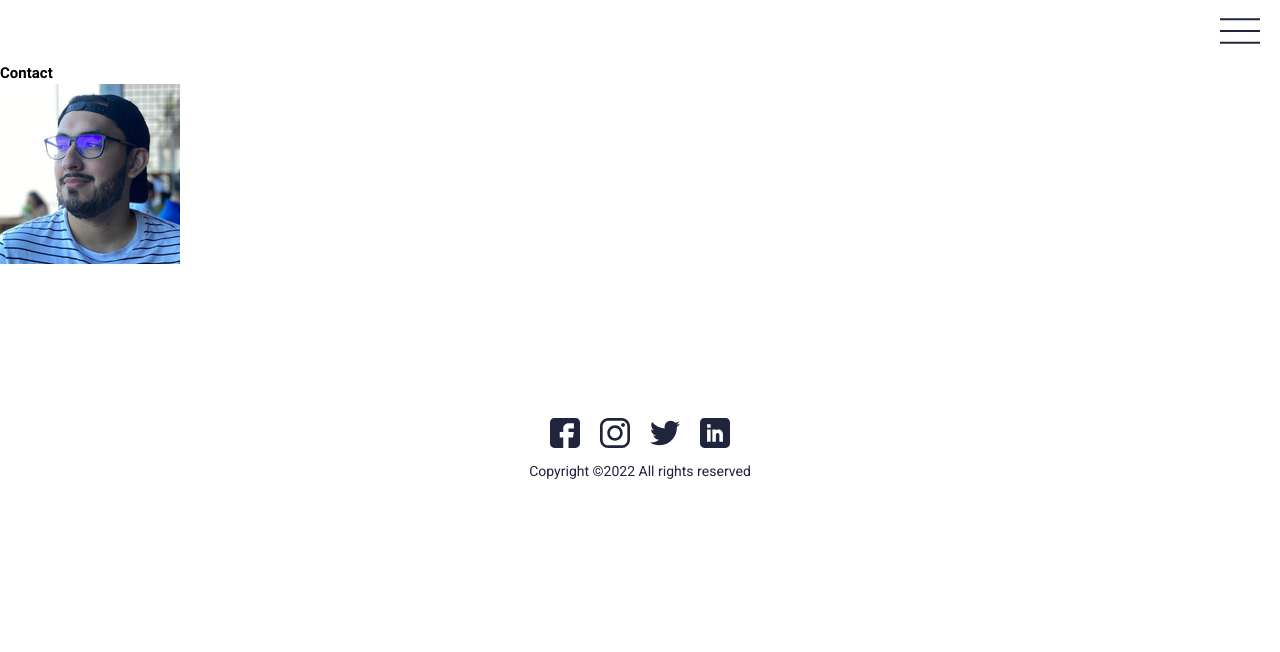
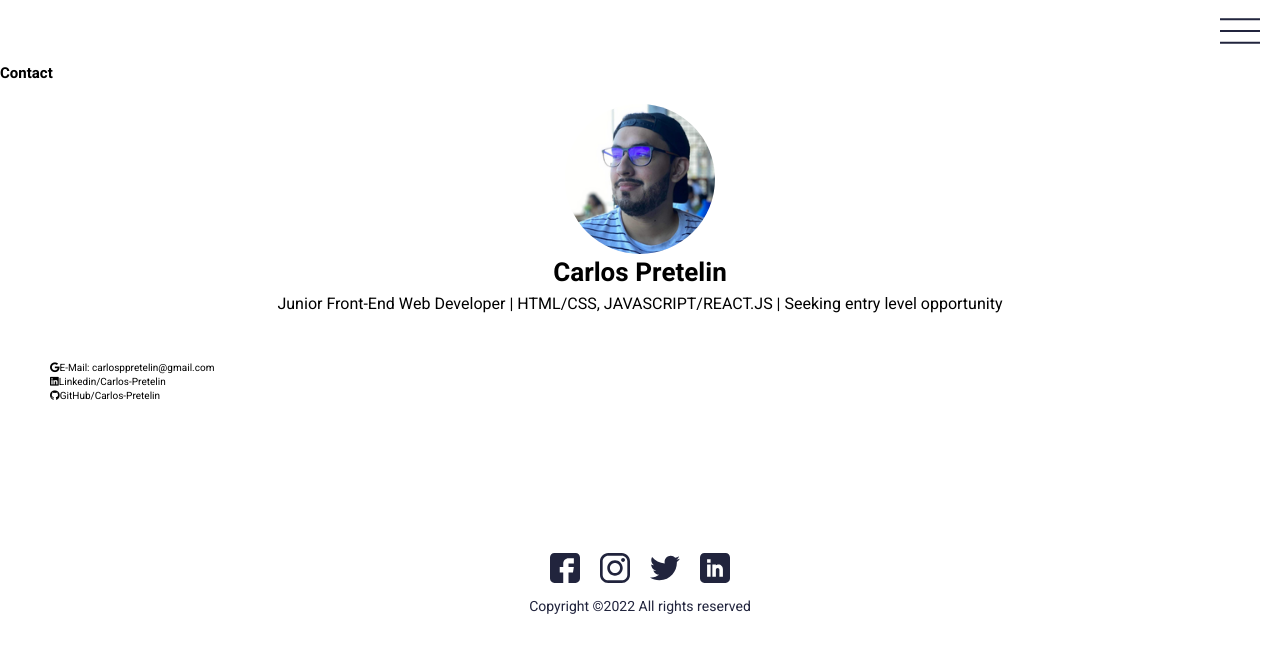
Before and after one commit to Carlos-Pretelin/Portfolio, a React app: page /Contact in a window 1280 px wide. Shown: the top 652 px of the page. Built offline with nearby package versions, Linux system fonts and the light colour scheme.

Commit message:
Contact css update

```diff
--- a/src/components/Works.jsx
+++ b/src/components/Works.jsx
@@ -37,12 +37,12 @@ const Works = ({project}) => {
         <p className='Works_title'>{project.name}</p>
 
         <div className='Works-labels'>
-            <span>{project.year}</span>
-            <span>React.Js App</span>
+            <label>{project.year}</label>
+            <label>React.Js App</label>
 
 
 
-            <span className='Site-link'><a href={project.url}>Visit my site!</a></span>
+            <label className='Site-link'><a href={project.url}>Visit my site!</a></label>
         </div>
 
         <p className='Works_description'>{project.description}</p>
--- a/src/pages/Contact.jsx
+++ b/src/pages/Contact.jsx
@@ -1,6 +1,7 @@
 import React from 'react'
 import ConPic from "../assets/Contact/mypic.png"
-
+//styles
+import "../styles/Contact.scss"
 
 
 const Contact = () => {
@@ -10,13 +11,38 @@ const Contact = () => {
 
       <div className='Contact-Info'>
 
-        <div className='Contact-Info-Picture'>
-          <img src={ConPic} alt="" />
+        <div className='Contact-Info-Profile'>
+          <img src={ConPic} alt="Profile Picture" />
+
+          <h1>Carlos Pretelin</h1>
+          <p>Junior Front-End Web Developer | HTML/CSS, JAVASCRIPT/REACT.JS | Seeking entry level opportunity</p>
         </div>
 
-        <div className='Contact-Info-item'>
+
+        <div className='Contact-Wrapper'>
+
+          <div className='Contact-Info-item'>
+            <a href="">
+              <i className="fa-brands fa-google"></i>
+              <span>E-Mail: carlosppretelin@gmail.com</span>
+            </a>
+
+          </div>
+
+          <div className='Contact-Info-item'>
+          <i class="fa-brands fa-linkedin"></i>
+            <span>Linkedin/Carlos-Pretelin</span>
+          </div>
+
+          <div className='Contact-Info-item'>
+          <i class="fa-brands fa-github"></i>
+            <span>GitHub/Carlos-Pretelin</span>
+          </div>
+
+
 
         </div>
+
 
       </div>
     </section>
--- /dev/null
+++ b/src/styles/Contact.scss
@@ -0,0 +1,52 @@
+// .Contact{
+//     display: flex;
+//     flex-direction: column;
+//     align-items: center;
+// }
+
+
+
+.Contact-Info{
+    display: flex;
+    flex-direction: column;
+}
+
+
+.Contact-Info-Profile{
+    display: flex;
+    flex-direction: column;
+    align-items: center;
+    width: 90%;
+    margin: 20px auto;
+    text-align: center;
+
+}
+
+
+.Contact-Info-Profile img{
+    border-radius: 75px;
+    width: 150px;
+}
+
+.Contact-Info-Profile h1{
+    font-size: 2.6rem;
+}
+.Contact-Info-Profile p{
+    font-size: 1.6rem;
+}
+
+.Contact-Wrapper{
+    justify-content: center;
+    display: flex;
+    flex-direction: column;
+    margin: 25px 50px 0;
+}
+.Contact-Info-item {
+    text-decoration: none;
+    color: black;
+}
+
+.Contact-Info-item a{
+    text-decoration: none;
+    color: black;
+}
--- a/src/styles/Works.scss
+++ b/src/styles/Works.scss
@@ -24,7 +24,7 @@
     display: flex;
     align-items: center;
 }
-.Works-labels span{
+.Works-labels label{
     font-weight: 700;
     font-size: 1.3rem;
     width: fit-content;
@@ -42,7 +42,7 @@
     background-color: #FF6464;
     margin-left: auto;
 }
-.Works-labels span a{
+.Works-labels label a{
     color: white;
     text-decoration: none;
     width: max-content;
```
